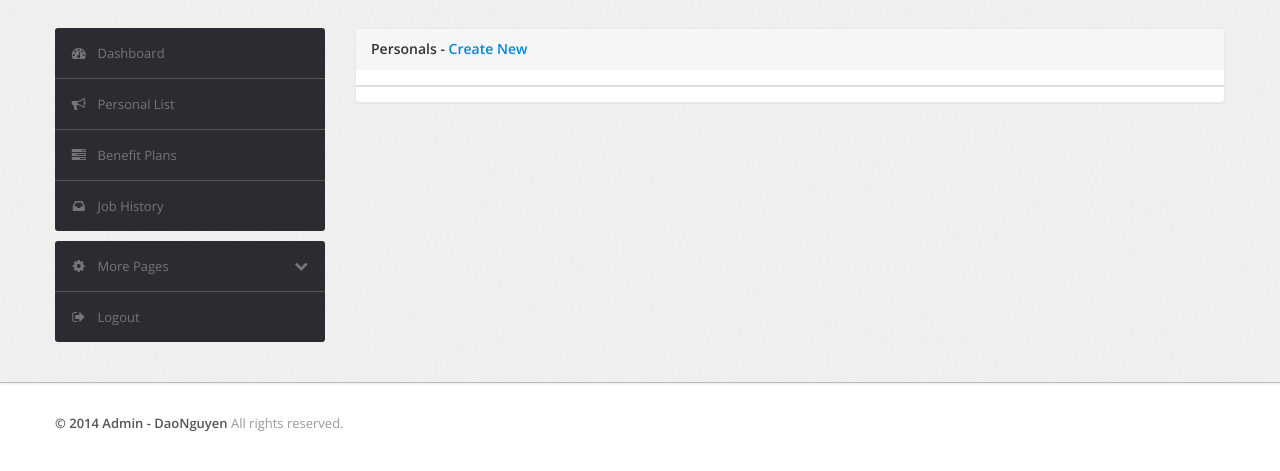
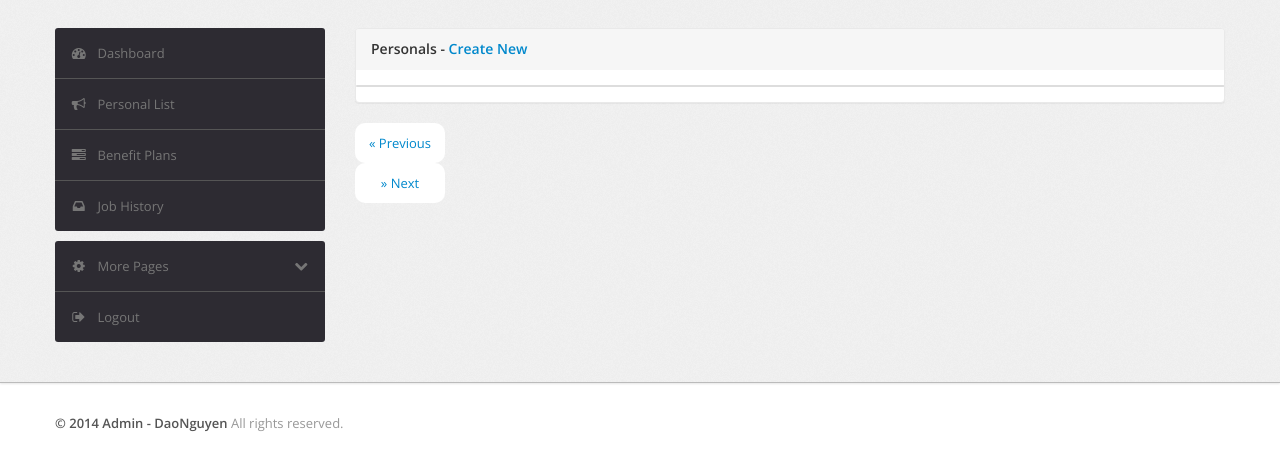
Before and after one commit to VanThen60hz/SIS_FE, a website: page PersonList.html in a window 1280 px wide. Shown: the part 63-534 px from the top of the page. Drawn offline with nearby package versions, Linux system fonts and the light colour scheme; no server answers.

Commit message:
fature: pagination

```diff
--- a/PersonList.html
+++ b/PersonList.html
@@ -184,6 +184,58 @@
                                 ></table>
                             </div>
                         </div>
+                        <nav aria-label="Page navigation example ">
+                            <ul
+                                class="pagination d-flex"
+                                style="
+                                    justify-content: flex-end;
+                                    column-gap: 20px;
+                                "
+                            >
+                                <li
+                                    id="previousPage"
+                                    class="page-item"
+                                    style="
+                                        list-style: none;
+                                        background: #fff;
+                                        padding: 10px;
+                                        border-radius: 10px;
+                                        width: 70px;
+                                        text-align: center;
+                                    "
+                                >
+                                    <a
+                                        class="page-link"
+                                        href="#!"
+                                        aria-label="Previous"
+                                    >
+                                        <span aria-hidden="true">&laquo;</span>
+                                        <span class="sr-only">Previous</span>
+                                    </a>
+                                </li>
+                                <li
+                                    id="nextPage"
+                                    class="page-item"
+                                    style="
+                                        list-style: none;
+                                        background: #fff;
+                                        padding: 10px;
+                                        border-radius: 10px;
+                                        width: 70px;
+                                        text-align: center;
+                                    "
+                                >
+                                    <a
+                                        class="page-link"
+                                        href="#!"
+                                        aria-label="Next"
+                                    >
+                                        <span aria-hidden="true">&raquo;</span>
+                                        <span class="sr-only">Next</span>
+                                    </a>
+                                </li>
+                            </ul>
+                        </nav>
                         <!--/.module-->
 
                         <!--/.content-->
@@ -191,8 +243,10 @@
                     <!--/.span9-->
                 </div>
             </div>
+
             <!--/.container-->
         </div>
+
         <div class="footer">
             <div class="container">
                 <b class="copyright">&copy; 2014 Admin - DaoNguyen </b>All
@@ -227,5 +281,6 @@
         <script type="module" src="./js/person.js"></script>
 
         <script src="https://unpkg.com/axios/dist/axios.min.js"></script>
+        <script></script>
     </body>
 </html>
--- a/js/person.js
+++ b/js/person.js
@@ -1,20 +1,23 @@
-export const findAll = async () => {
+export const findAll = async (pageNumber, pageSize) => {
     try {
-        let response = await axios.get("http://localhost:8080/merge-person");
+        let response = await axios.get(
+            `http://localhost:8080/merge-person?pageNumber=${pageNumber}&pageSize=${pageSize}`,
+        );
         return response.data.data; // Access the array in the 'data' property of the 'data' object
     } catch (e) {
         console.log(e);
     }
 };
 
-const fetchDataAndAddToTable = async () => {
-    const listPerson = await findAll();
+const fetchDataAndAddToTable = async (pageNumber, pageSize) => {
+    const listPerson = await findAll(pageNumber, pageSize);
     console.log(listPerson);
     addListToTable(listPerson, "data");
 };
 
 export const addListToTable = (list, tableId) => {
     const tbody = document.getElementById(tableId);
+    tbody.innerHTML = "";
     if (tbody) {
         // Create header row
         const headerRow = document.createElement("tr");
@@ -40,4 +43,22 @@ export const addListToTable = (list, tableId) => {
     }
 };
 
-fetchDataAndAddToTable();
+let pageNumber = 1; // Initial page number
+const pageSize = 10;
+
+fetchDataAndAddToTable(pageNumber, pageSize);
+
+// Thêm lắng nghe sự kiện click cho nút "Next"
+document.getElementById("nextPage").addEventListener("click", () => {
+    pageNumber++; // Tăng pageNumber lên 1
+    fetchDataAndAddToTable(pageNumber, pageSize);
+});
+
+// Thêm lắng nghe sự kiện click cho nút "Previous"
+document.getElementById("previousPage").addEventListener("click", () => {
+    if (pageNumber > 1) {
+        // Đảm bảo pageNumber không nhỏ hơn 1
+        pageNumber--; // Giảm pageNumber xuống 1
+        fetchDataAndAddToTable(pageNumber, pageSize);
+    }
+});
```
